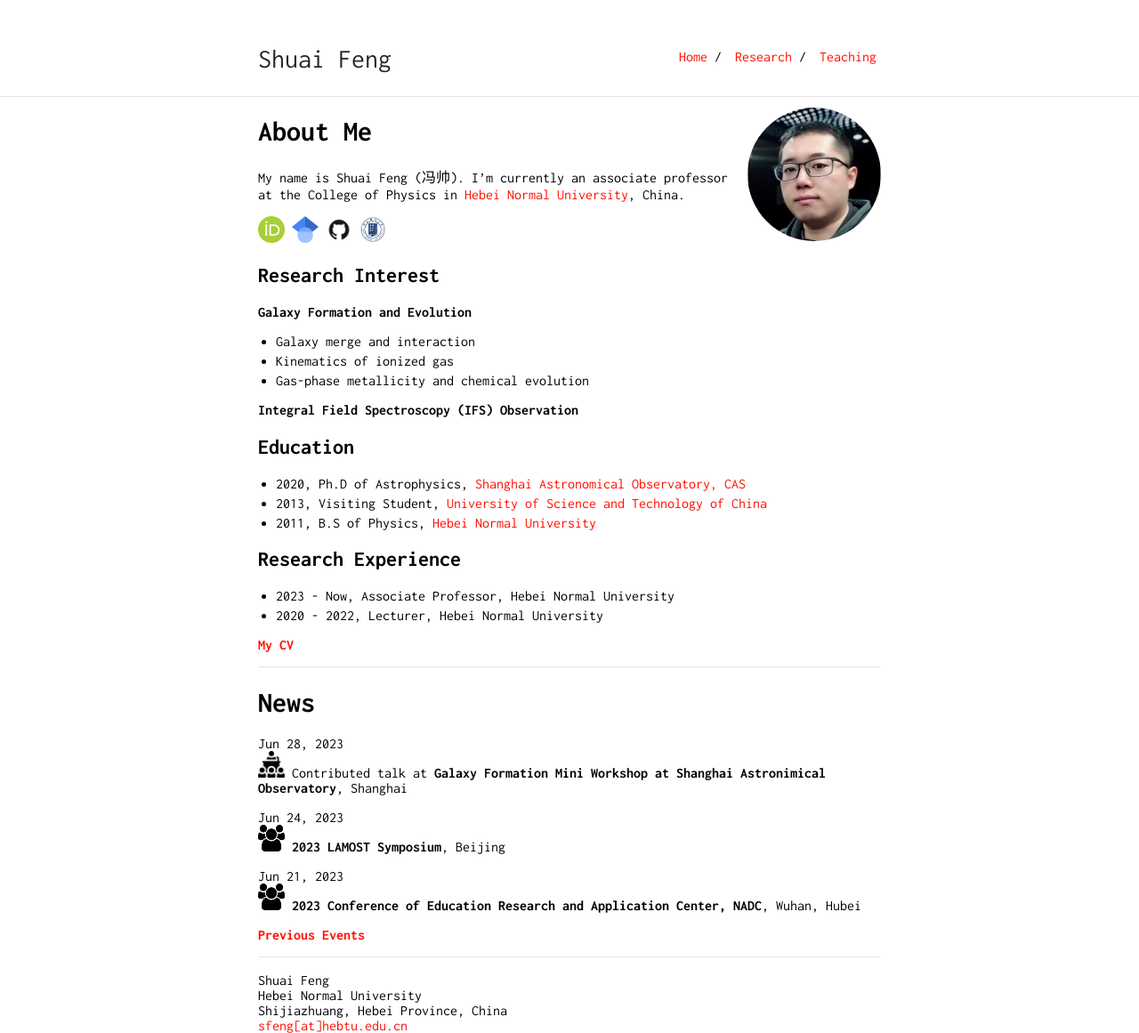
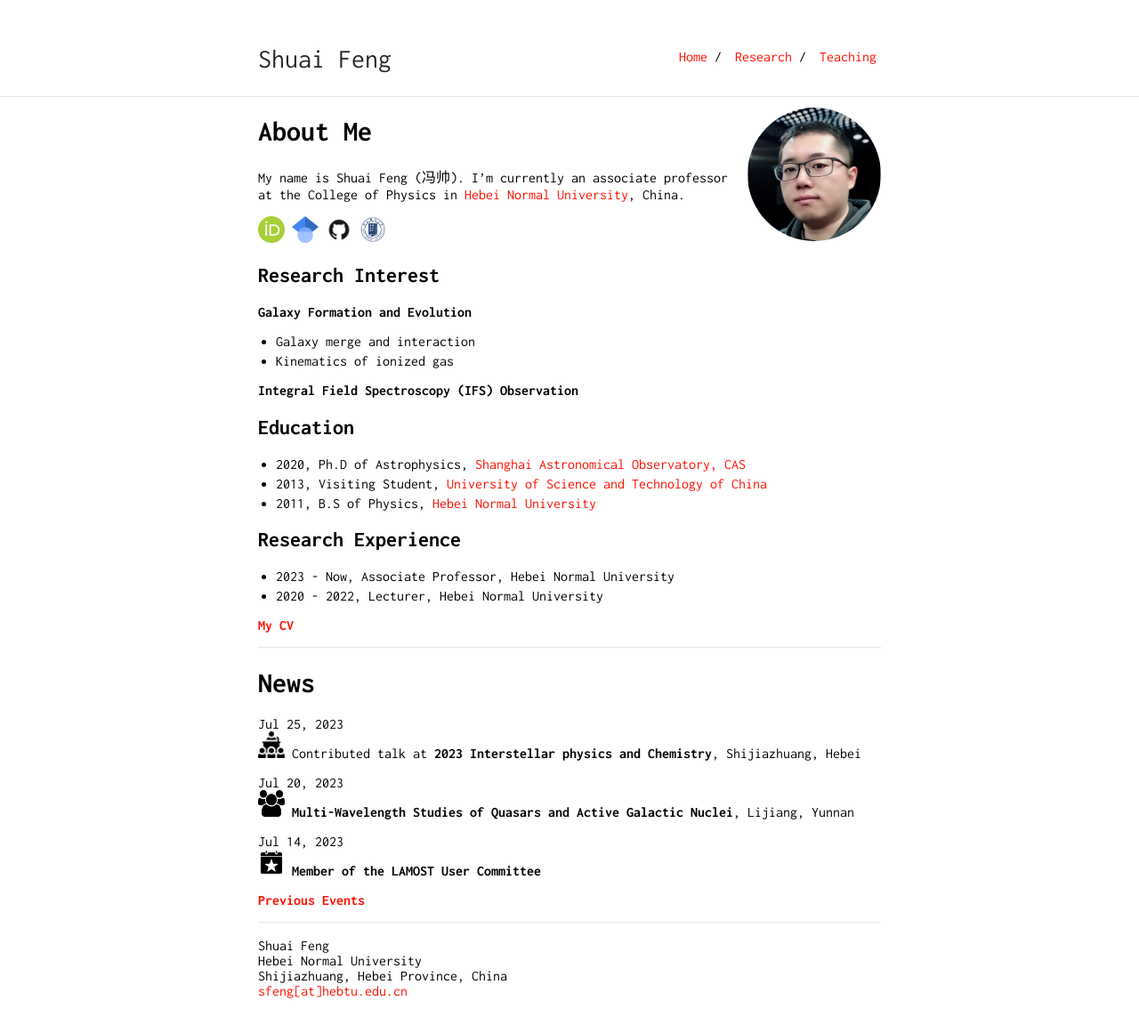
Before and after one commit to fengshuai0210/fengshuai0210.github.io, a Jekyll site: the page built from index.md, in a window 1280 px wide. Shown: the whole page at 89% size. Built offline with Jekyll 4.4.1, drawn with Linux system fonts in a browser that asks for light colours; after the commit the page ends 1122 px from its top, so only the background shows below that.

Commit message:
update230722

```diff
--- a/index.md
+++ b/index.md
@@ -16,7 +16,6 @@ My name is Shuai Feng (冯帅). I'm currently an associate professor at the Coll
 
 * Galaxy merge and interaction
 * Kinematics of ionized gas
-* Gas-phase metallicity and chemical evolution
 
 **Integral Field Spectroscopy (IFS) Observation**
 
@@ -36,13 +35,13 @@ My name is Shuai Feng (冯帅). I'm currently an associate professor at the Coll
 ----
 # News
 
-Jun 28, 2023\
-<img src="/image/talk-icon.png" style="width:30px;height:30px;"> Contributed talk at **Galaxy Formation Mini Workshop at Shanghai Astronimical Observatory**, Shanghai
+Jul 25, 2023\
+<img src="/image/talk-icon.png" style="width:30px;height:30px;"> Contributed talk at **2023 Interstellar physics and Chemistry**, Shijiazhuang, Hebei
 
-Jun 24, 2023\
-<img src="/image/meeting-icon.png" style="width:30px;height:30px;"> **2023 LAMOST Symposium**, Beijing
+Jul 20, 2023\
+<img src="/image/meeting-icon.png" style="width:30px;height:30px;"> **Multi-Wavelength Studies of Quasars and Active Galactic Nuclei**, Lijiang, Yunnan
 
-Jun 21, 2023\
-<img src="/image/meeting-icon.png" style="width:30px;height:30px;"> **2023 Conference of Education Research and Application Center, NADC**, Wuhan, Hubei
+Jul 14, 2023\
+<img src="/image/event-icon.png" style="width:30px;height:30px;"> **Member of the LAMOST User Committee**
 
 **[Previous Events](./events)**
```
Also changed, not shown: events.md (+3 -0 lines).
